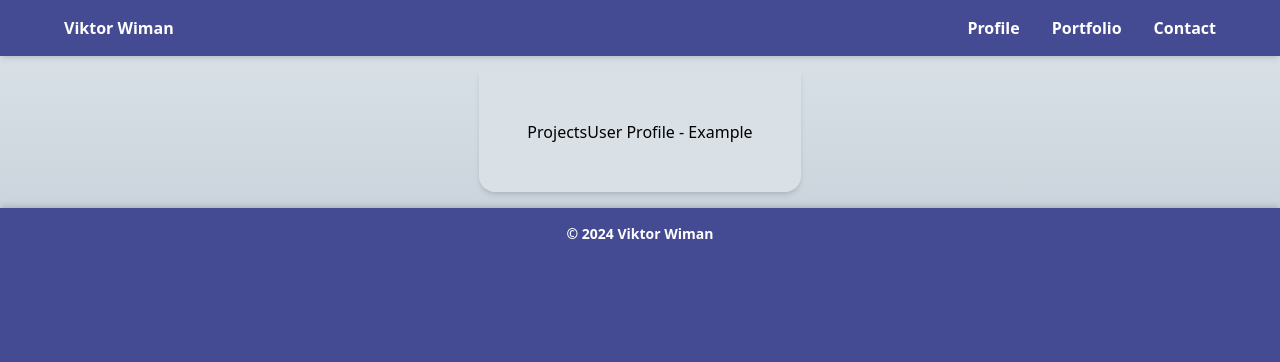
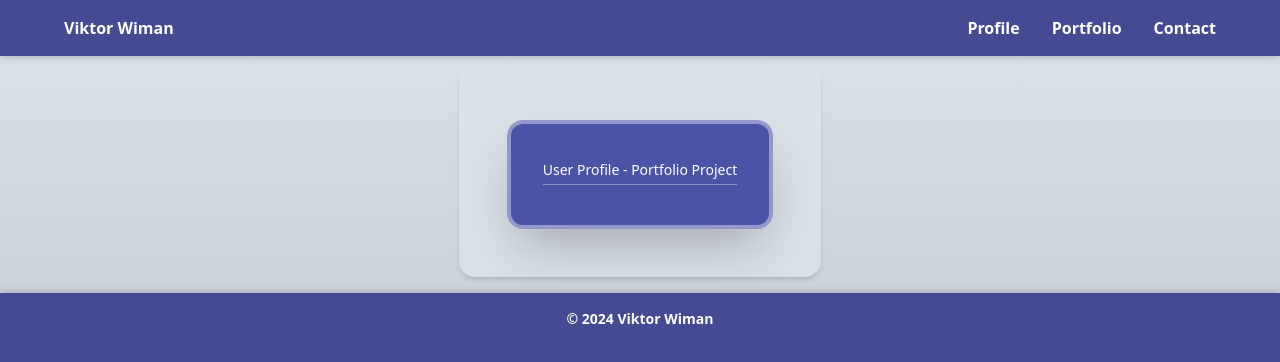
Before and after one commit to VWiman/portfolio-2024-01, a Next.js app: page /portfolio in a window 1280 px wide. Shown: the top 362 px of the page. Built offline with nearby package versions, Linux system fonts and the light colour scheme.

Commit message:
Renamed sections in css

```diff
--- a/app/(subpages)/portfolio/page.js
+++ b/app/(subpages)/portfolio/page.js
@@ -3,9 +3,17 @@ import Link from "next/link";
 export default function Portfolio() {
 	return (
 		<main className="main">
-			<section id="projects" name="projects" className="section">
-				Projects
-				<Link href="https://portfolio-user-profile-ccovwe4ml-viktor-wimans-projects.vercel.app/">User Profile - Example</Link>
+			<section id="projects" name="projects" className="projects-section">
+				<ul id="facts-list" name="facts-list" className="facts-list">
+					<li className="fact-item">
+						<span className="fact-text">
+							<Link href="https://portfolio-user-profile-ccovwe4ml-viktor-wimans-projects.vercel.app/">
+								User Profile - Portfolio Project
+							</Link>
+						</span>
+					</li>
+					<hr className="fact-line" />
+				</ul>
 			</section>
 		</main>
 	);
--- a/app/page.js
+++ b/app/page.js
@@ -5,7 +5,7 @@ export default function Home() {
 	const currentMonth = new Date().getMonth();
 	return (
 		<main className="main">
-			<section id="hero" name="hero" className="section">
+			<section id="hero" name="hero" className="hero-section">
 				<ul id="facts-list" name="facts-list" className="facts-list">
 					<li className="fact-item">
 						<span className="fact-label">Age:</span>
--- a/style/globals.css
+++ b/style/globals.css
@@ -36,9 +36,13 @@
     @apply text-white font-semibold justify-center py-4 text-center text-sm
 }
 
-.section {
+.hero-section {
     @apply flex flex-row items-center justify-center p-12 bg-alure-100 w-fit rounded-b-2xl shadow-md
 }
+
+.projects-section {
+        @apply flex flex-col items-center justify-center p-12 bg-alure-100 w-fit rounded-b-2xl shadow-md text-white
+    }
 
 
 .hero-image {
```
